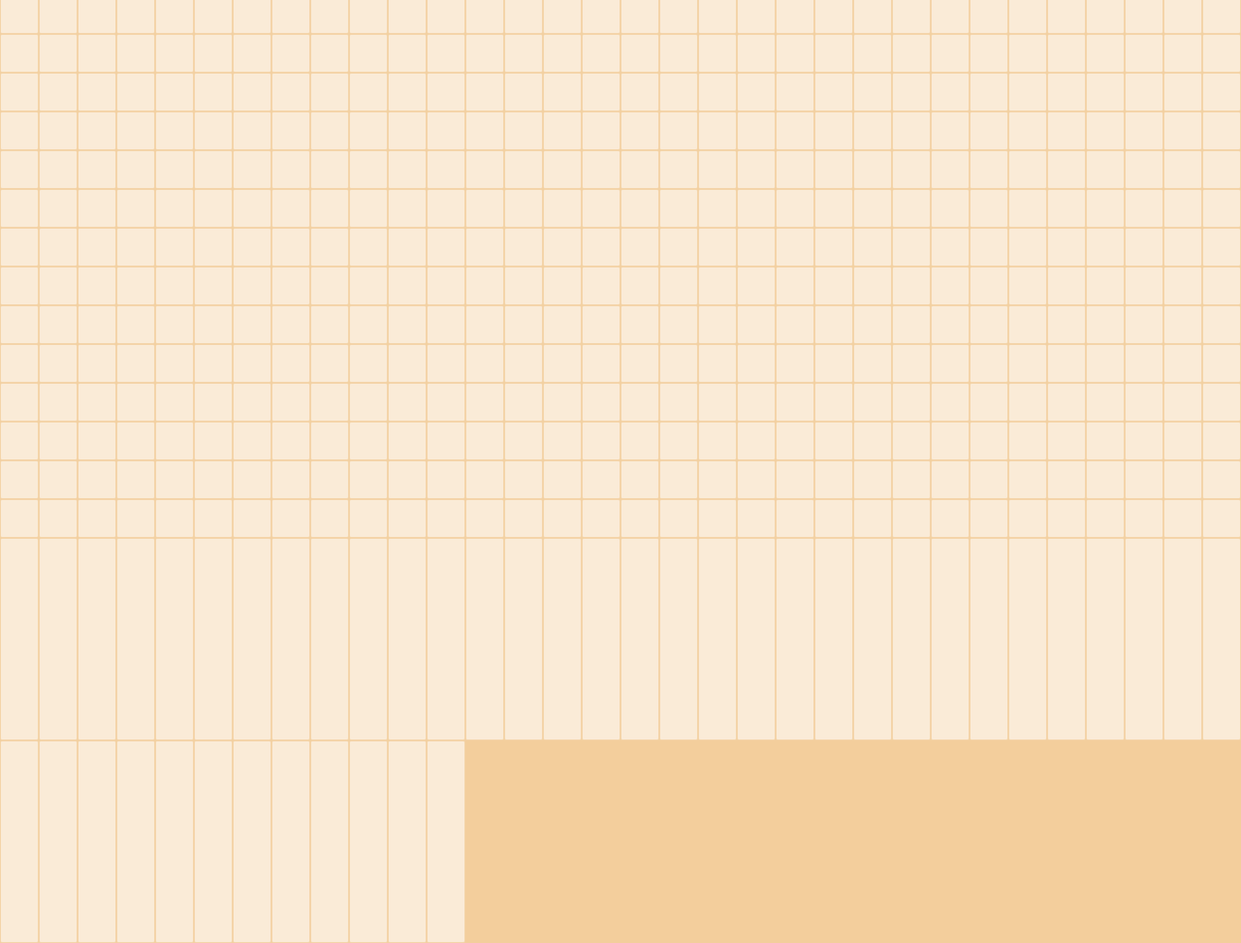
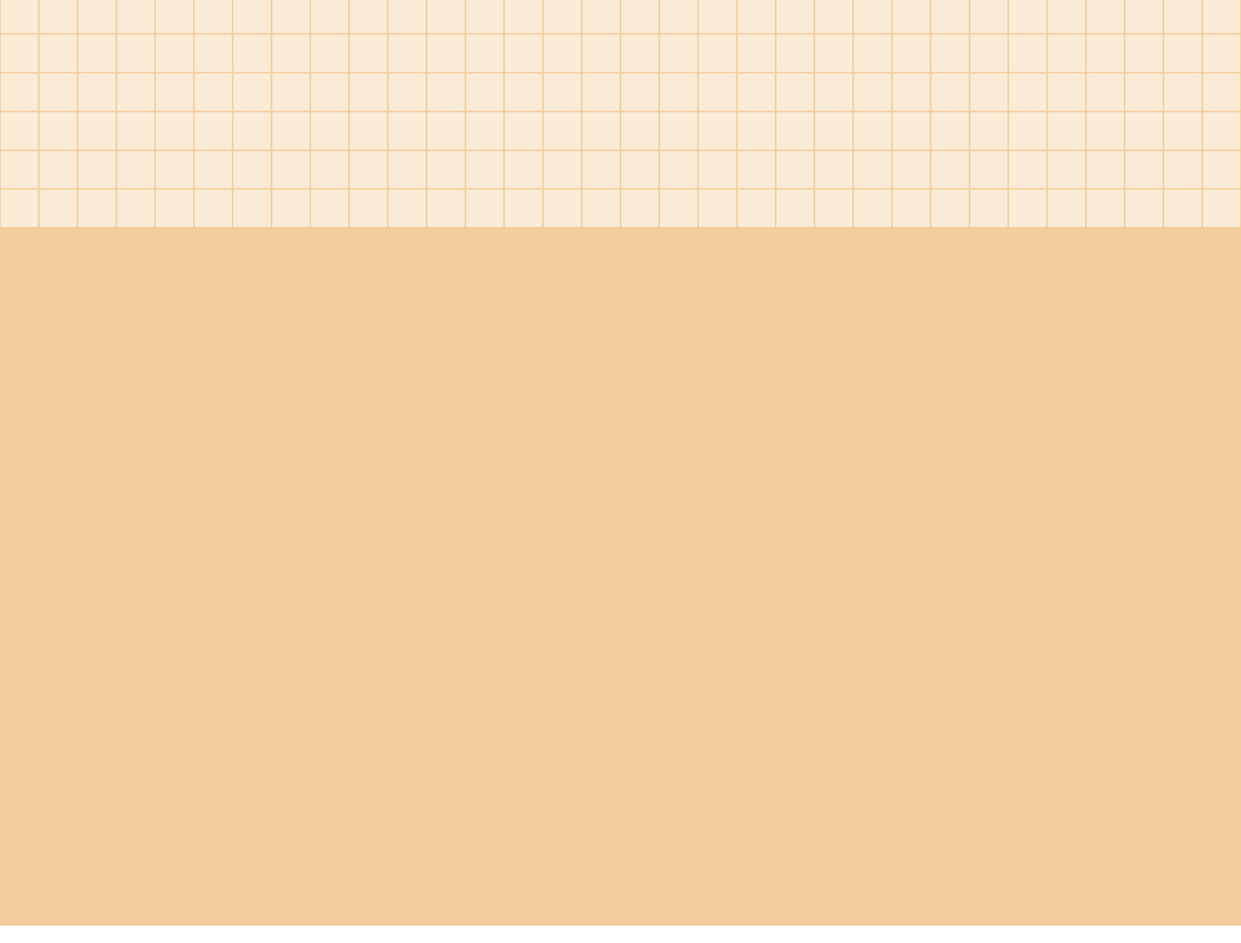
Before and after one commit to bgreenawald/bananagrams, a Flask app: page /game/1 in a window 1280 px wide. Shown: the part 799-1772 px from the top of the page at 97% size. Run offline with Flask 2, Linux system fonts and the light colour scheme; style sheets or scripts are compiled from the project's sources; some libraries are stand-ins or nearby versions.

Commit message:
Fix calculated grid width

```diff
--- a/static/styles/scss/game.scss
+++ b/static/styles/scss/game.scss
@@ -1,5 +1,5 @@
-$rows: 25;
-$columns: 38;
+$rows: 35;
+$columns: 60;
 $cell-dimension: 40px;
 
 
@@ -13,9 +13,6 @@ $cell-dimension: 40px;
 .game-header {
   height: 20vh;
   box-sizing: border-box;
-  // p {
-  //   margin: 0;
-  // }
   padding: 10px;
 }
 
@@ -25,8 +22,6 @@ $cell-dimension: 40px;
   grid-template-rows: repeat($rows, $cell-dimension);
   box-sizing: border-box;
   background-color: darken(antiquewhite, 13%);
-  width: 100%;
-  height: 100%;
 
   .cell {
     border-radius: 2px;
```
